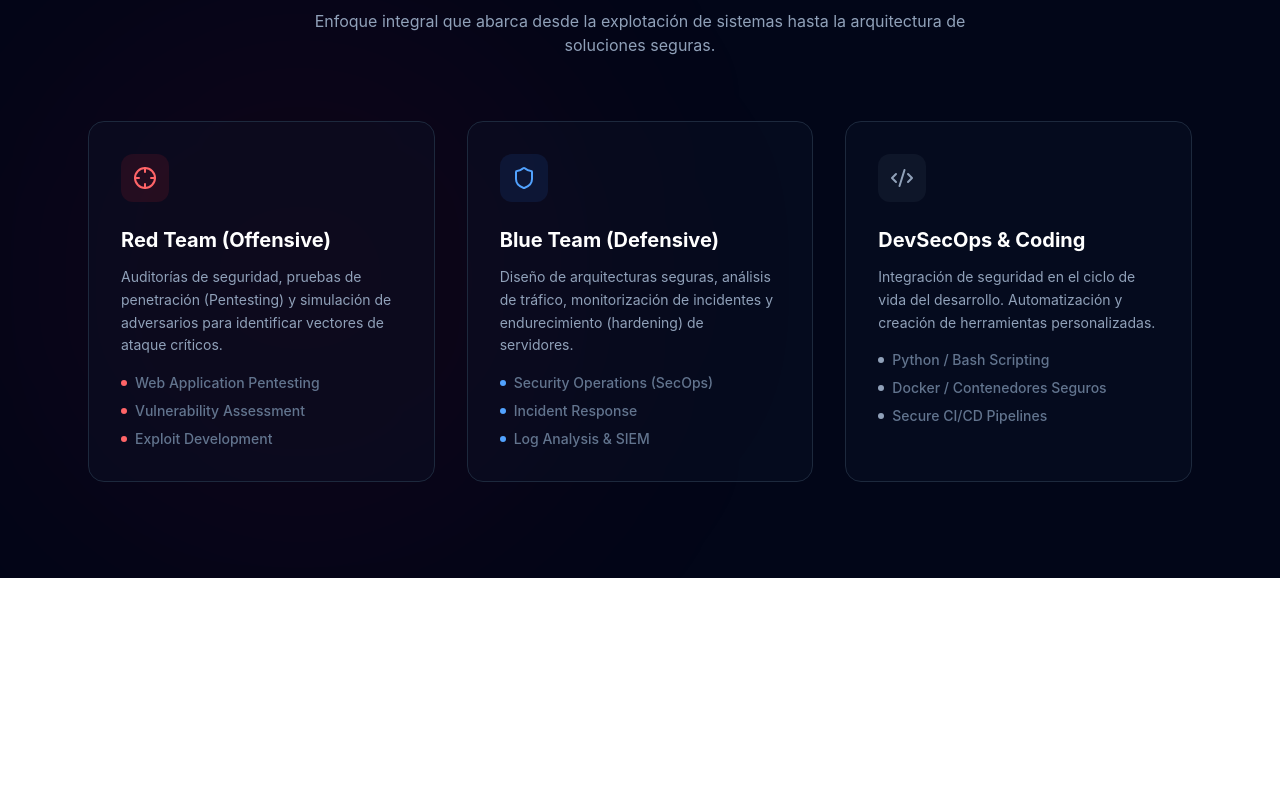
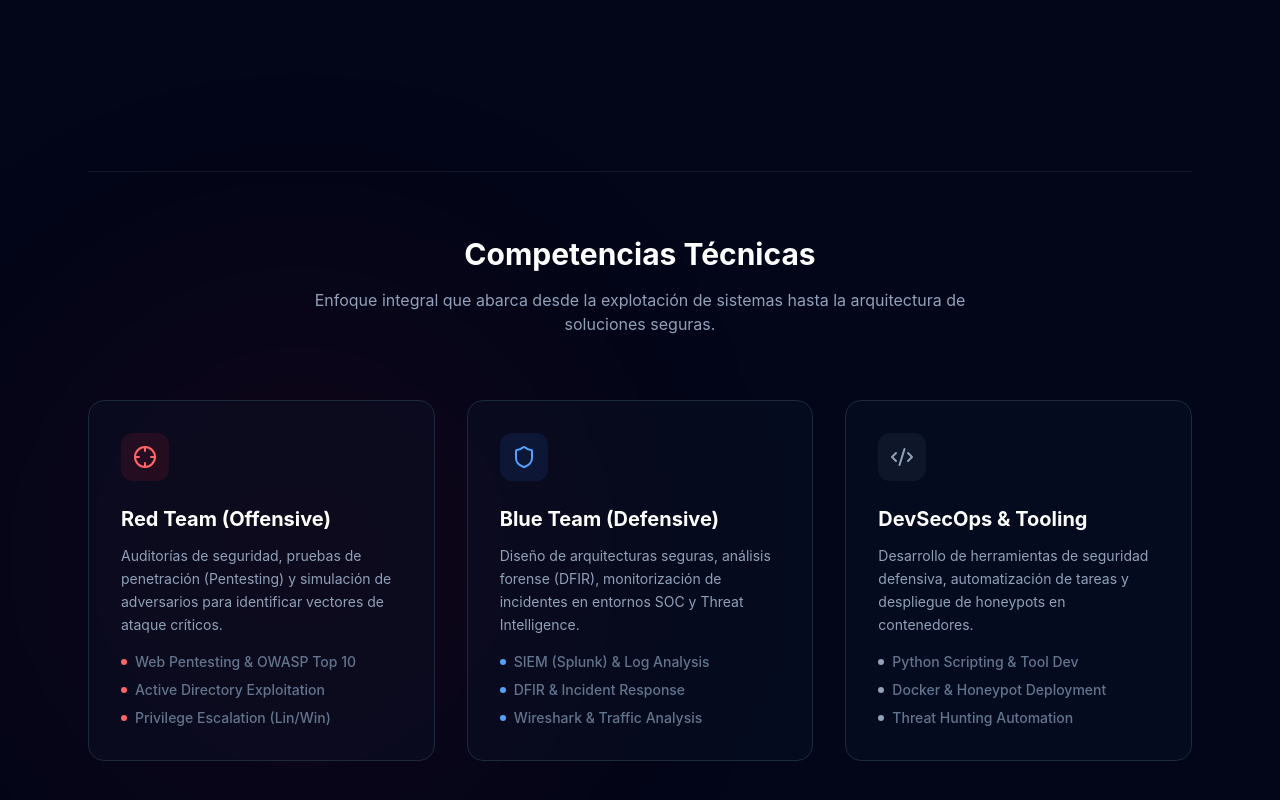
Before and after one commit to punga1078/Portfolio-Ciberseguridad, a React app in the folder frontend/: page / in a window 1280 px wide. Shown: the part 858-1658 px from the top of the page. Before the commit the page ends 1436 px from the top, so only its background shows below. Built offline with nearby package versions, Linux system fonts and the light colour scheme; no server answers; the HTML template or start-up script is replaced by a standard one.

Commit message:
feat: Personalizar Landing Page con CV y Redes de Facundo

```diff
--- a/frontend/src/pages/Home.jsx
+++ b/frontend/src/pages/Home.jsx
@@ -1,5 +1,5 @@
 import { motion } from 'framer-motion';
-import { Shield, Crosshair, Server, Lock, Code2, Terminal } from 'lucide-react';
+import { Shield, Crosshair, Server, Lock, Code2, Terminal, Github, Linkedin, Mail } from 'lucide-react';
 import { Link } from 'react-router-dom';
 
 export default function Home() {
@@ -13,7 +13,7 @@ export default function Home() {
       <header className="h-16 border-b border-slate-800/50 bg-slate-950/50 backdrop-blur-md flex items-center justify-between px-8 z-10 relative">
         <div className="flex items-center gap-2">
           <Shield className="w-6 h-6 text-slate-100" />
-          <span className="font-bold text-lg tracking-wide text-white">Portfolio</span>
+          <span className="font-bold text-lg tracking-wide text-white">Facundo Cáceres</span>
         </div>
         <nav className="flex items-center gap-6">
           <Link to="/projects" className="text-sm font-medium text-slate-400 hover:text-white transition-colors">
@@ -41,16 +41,28 @@ export default function Home() {
             </div>
 
             <h1 className="text-5xl md:text-7xl font-bold text-white mb-6 leading-tight tracking-tight">
-              Asegurando <br />
+              Facundo Andrés <br />
               <span className="text-transparent bg-clip-text bg-gradient-to-r from-blue-400 to-red-400">
-                Sistemas
+                Cáceres Tiznado
               </span>
             </h1>
 
-            <p className="text-lg text-slate-400 mb-10 max-w-xl leading-relaxed">
-              Especialista en ciberseguridad enfocado en la convergencia entre ofensiva y defensiva.
-              Identificando vulnerabilidades antes que los atacantes y construyendo infraestructuras resilientes.
+            <p className="text-lg text-slate-400 mb-8 max-w-xl leading-relaxed">
+              Analista de Ciberseguridad & Tool Developer. Diplomado por UNTREF, con fuerte enfoque en la convergencia entre ofensiva y defensiva (SOC & Pentesting). Construyendo infraestructura segura e identificando vulnerabilidades antes que los atacantes.
             </p>
+
+            {/* Redes Sociales */}
+            <div className="flex items-center gap-4 mb-10">
+              <a href="https://github.com/punga1078" target="_blank" rel="noopener noreferrer" className="p-2 bg-slate-900 border border-slate-800 rounded-lg text-slate-400 hover:text-white hover:border-slate-600 transition-all">
+                <Github className="w-5 h-5" />
+              </a>
+              <a href="https://www.linkedin.com/in/facundo-andres-caceres-tiznado-898709359/" target="_blank" rel="noopener noreferrer" className="p-2 bg-slate-900 border border-slate-800 rounded-lg text-slate-400 hover:text-blue-400 hover:border-blue-500/50 transition-all">
+                <Linkedin className="w-5 h-5" />
+              </a>
+              <a href="mailto:facundo.caceres.tiz@gmail.com" className="p-2 bg-slate-900 border border-slate-800 rounded-lg text-slate-400 hover:text-emerald-400 hover:border-emerald-500/50 transition-all">
+                <Mail className="w-5 h-5" />
+              </a>
+            </div>
 
             <div className="flex flex-wrap items-center gap-4">
               <Link to="/projects" className="bg-slate-100 text-slate-950 hover:bg-white px-8 py-3 rounded-lg font-semibold transition-all">
@@ -117,9 +129,9 @@ export default function Home() {
                 Auditorías de seguridad, pruebas de penetración (Pentesting) y simulación de adversarios para identificar vectores de ataque críticos.
               </p>
               <ul className="space-y-2 text-sm text-slate-500 font-medium">
-                <li className="flex items-center gap-2"><div className="w-1.5 h-1.5 rounded-full bg-red-400"></div> Web Application Pentesting</li>
-                <li className="flex items-center gap-2"><div className="w-1.5 h-1.5 rounded-full bg-red-400"></div> Vulnerability Assessment</li>
-                <li className="flex items-center gap-2"><div className="w-1.5 h-1.5 rounded-full bg-red-400"></div> Exploit Development</li>
+                <li className="flex items-center gap-2"><div className="w-1.5 h-1.5 rounded-full bg-red-400"></div> Web Pentesting & OWASP Top 10</li>
+                <li className="flex items-center gap-2"><div className="w-1.5 h-1.5 rounded-full bg-red-400"></div> Active Directory Exploitation</li>
+                <li className="flex items-center gap-2"><div className="w-1.5 h-1.5 rounded-full bg-red-400"></div> Privilege Escalation (Lin/Win)</li>
               </ul>
             </motion.div>
 
@@ -129,12 +141,12 @@ export default function Home() {
               </div>
               <h3 className="text-xl font-bold text-white mb-3">Blue Team (Defensive)</h3>
               <p className="text-slate-400 text-sm leading-relaxed mb-4">
-                Diseño de arquitecturas seguras, análisis de tráfico, monitorización de incidentes y endurecimiento (hardening) de servidores.
+                Diseño de arquitecturas seguras, análisis forense (DFIR), monitorización de incidentes en entornos SOC y Threat Intelligence.
               </p>
               <ul className="space-y-2 text-sm text-slate-500 font-medium">
-                <li className="flex items-center gap-2"><div className="w-1.5 h-1.5 rounded-full bg-blue-400"></div> Security Operations (SecOps)</li>
-                <li className="flex items-center gap-2"><div className="w-1.5 h-1.5 rounded-full bg-blue-400"></div> Incident Response</li>
-                <li className="flex items-center gap-2"><div className="w-1.5 h-1.5 rounded-full bg-blue-400"></div> Log Analysis & SIEM</li>
+                <li className="flex items-center gap-2"><div className="w-1.5 h-1.5 rounded-full bg-blue-400"></div> SIEM (Splunk) & Log Analysis</li>
+                <li className="flex items-center gap-2"><div className="w-1.5 h-1.5 rounded-full bg-blue-400"></div> DFIR & Incident Response</li>
+                <li className="flex items-center gap-2"><div className="w-1.5 h-1.5 rounded-full bg-blue-400"></div> Wireshark & Traffic Analysis</li>
               </ul>
             </motion.div>
 
@@ -142,14 +154,14 @@ export default function Home() {
               <div className="w-12 h-12 bg-slate-500/10 rounded-xl flex items-center justify-center mb-6">
                 <Code2 className="w-6 h-6 text-slate-400" />
               </div>
-              <h3 className="text-xl font-bold text-white mb-3">DevSecOps & Coding</h3>
+              <h3 className="text-xl font-bold text-white mb-3">DevSecOps & Tooling</h3>
               <p className="text-slate-400 text-sm leading-relaxed mb-4">
-                Integración de seguridad en el ciclo de vida del desarrollo. Automatización y creación de herramientas personalizadas.
+                Desarrollo de herramientas de seguridad defensiva, automatización de tareas y despliegue de honeypots en contenedores.
               </p>
               <ul className="space-y-2 text-sm text-slate-500 font-medium">
-                <li className="flex items-center gap-2"><div className="w-1.5 h-1.5 rounded-full bg-slate-400"></div> Python / Bash Scripting</li>
-                <li className="flex items-center gap-2"><div className="w-1.5 h-1.5 rounded-full bg-slate-400"></div> Docker / Contenedores Seguros</li>
-                <li className="flex items-center gap-2"><div className="w-1.5 h-1.5 rounded-full bg-slate-400"></div> Secure CI/CD Pipelines</li>
+                <li className="flex items-center gap-2"><div className="w-1.5 h-1.5 rounded-full bg-slate-400"></div> Python Scripting & Tool Dev</li>
+                <li className="flex items-center gap-2"><div className="w-1.5 h-1.5 rounded-full bg-slate-400"></div> Docker & Honeypot Deployment</li>
+                <li className="flex items-center gap-2"><div className="w-1.5 h-1.5 rounded-full bg-slate-400"></div> Threat Hunting Automation</li>
               </ul>
             </motion.div>
           </div>
```
Also changed, not shown: 3 other files (tests, documents, lock files or other folders).
